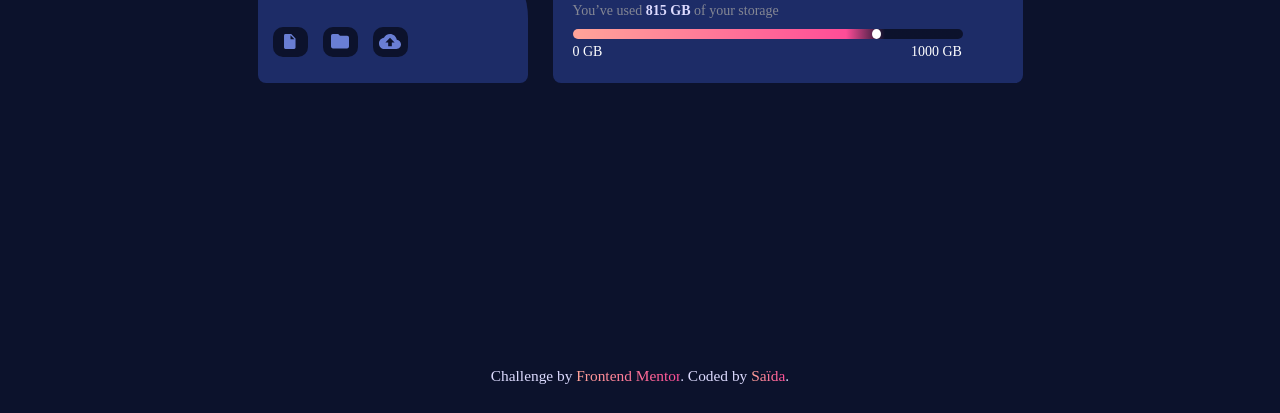
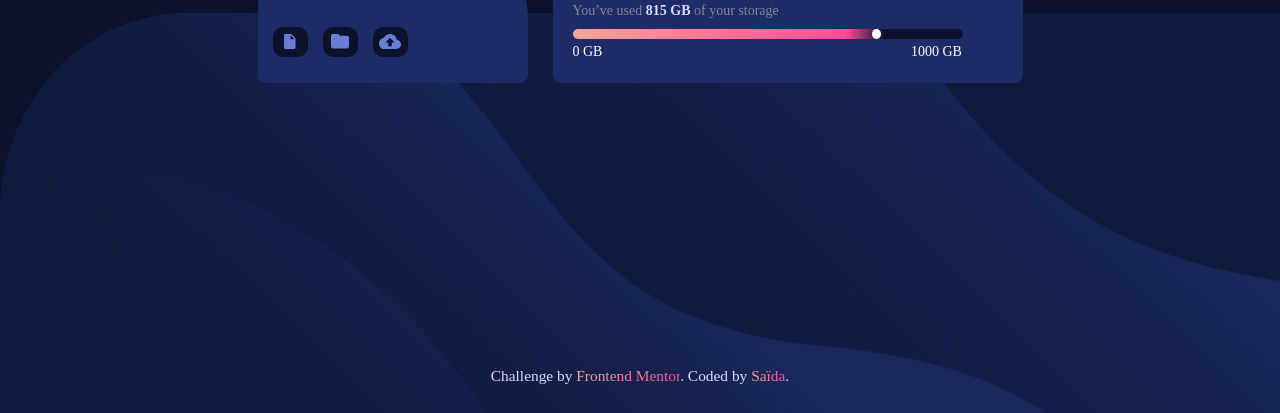
Before and after one commit to saidaZgl/saidaZfylo-data-storage-component-fm, a plain HTML site: page index.html in a window 1280 px wide. Shown: the part 387-800 px from the top of the page. Drawn offline with Linux system fonts and the light colour scheme.

Commit message:
modif design

```diff
--- a/style.css
+++ b/style.css
@@ -2,7 +2,7 @@ html {
     font-size: 14px;
     font-weight: 400, 700;
     font-family: 'Raleway';
-    background-image: url(./images/bg-desktop.svg);
+    background-image: url(images/bg-desktop.png);
     background-repeat: no-repeat;
     background-position: bottom center;
     height: 100%;
@@ -21,12 +21,8 @@ body {
     flex-flow: row wrap;
     height: 100vh;
     width: 100%;
-    /* margin-top: 300px; */
     align-items: center;
     justify-content: center;
-
-    /* height: 50vh; */
-
 }
 
 .size {
@@ -86,7 +82,6 @@ body {
     background-color: rgb(29, 44, 103);
     height: 140px;
     width: 270px;
-    /* margin-left: 350px;  */
     border-radius: 8px;
     border-top-right-radius: 75px;
 }
@@ -145,7 +140,6 @@ body {
         justify-content: center;
         align-items: center;
         height: 100vh;
-        /* margin-top: 155px; */
     }
 
     .total {
```
Also changed, not shown: index.html (+1 -1 lines).
